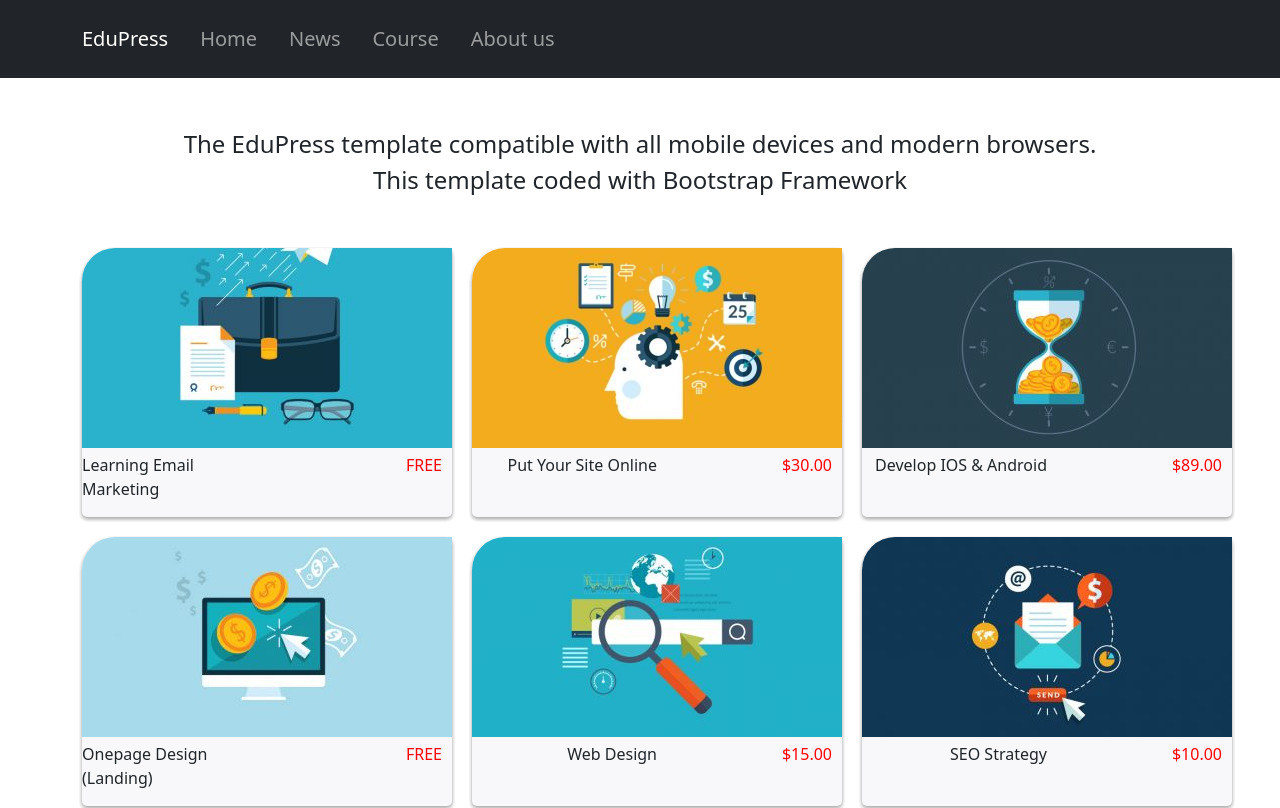
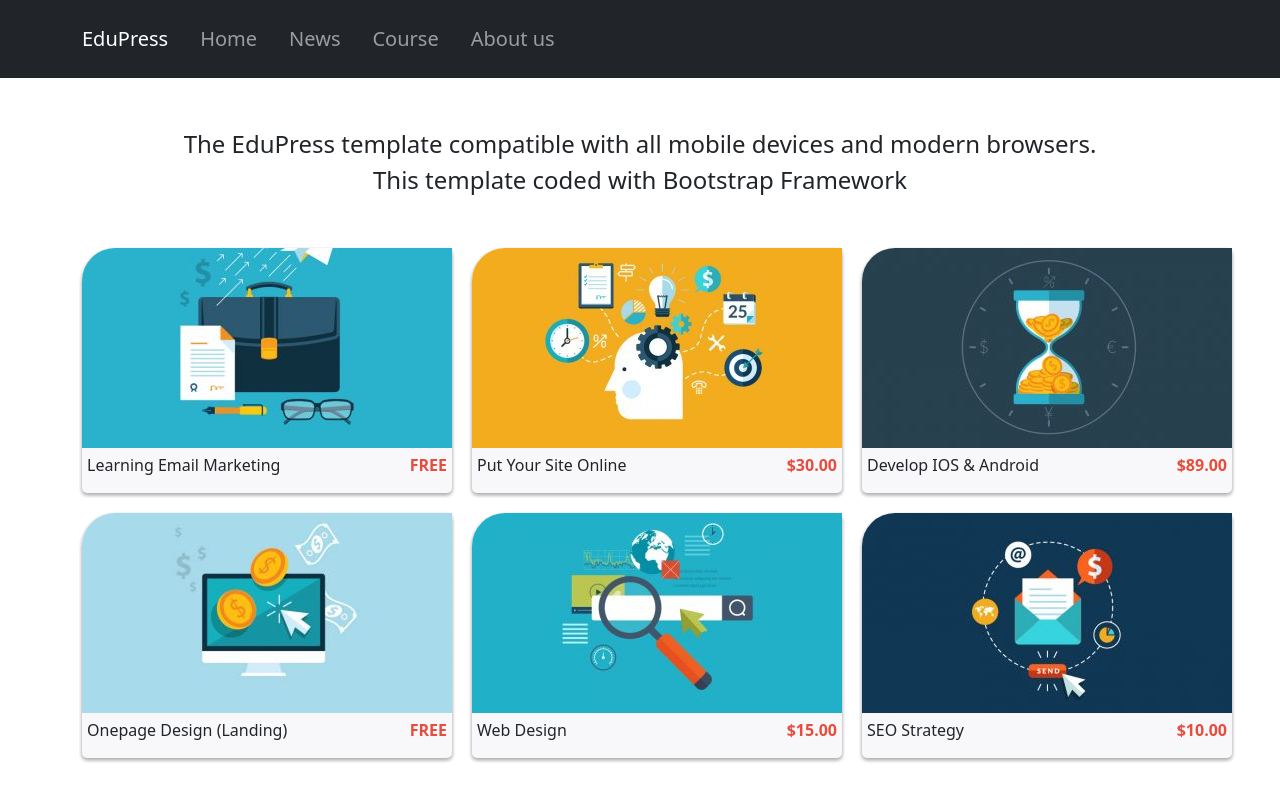
Before and after one commit to AdilMahmoudRion/edu-press, a React (Create React App) app: page /Course in a window 1280 px wide. Shown: the top 808 px of the page. Built offline with nearby package versions, Linux system fonts and the light colour scheme.

Commit message:
text betw

```diff
--- a/src/Components/Course/Course.css
+++ b/src/Components/Course/Course.css
@@ -23,13 +23,15 @@
 		0 2px 4px rgba(0,0,0,0.07);
 }
 .course-title{
+    padding: 0 5px;
     margin-top: 5px;
-    display: grid;
-    grid-template-columns: 1fr 1fr;
-    justify-items: end;
+    display: flex;
+    justify-content: space-between;
+    /* grid-template-columns: 1fr 1fr; */
+    /* justify-items: end; */
 
 }
 .price{
-    padding-right: 10px;
-    color: red;
+    font-weight: bold;
+    color: #e74c3c;
 }
--- a/src/Components/Course/Course.js
+++ b/src/Components/Course/Course.js
@@ -24,7 +24,7 @@ const Course = () => {
           <div>
             <img className="course-img" src={img1} alt="" />
           </div>
-          <div className="course-title justify-content-center">
+          <div className="course-title ">
             <p>Learning Email Marketing</p>
             <p className="price">FREE</p>
           </div>
@@ -33,7 +33,7 @@ const Course = () => {
           <div>
             <img className="course-img" src={img2} alt="" />
           </div>
-          <div className="course-title justify-content-center">
+          <div className="course-title ">
             <p>Put Your Site Online</p>
             <p className="price">$30.00</p>
           </div>
@@ -42,7 +42,7 @@ const Course = () => {
           <div>
             <img className="course-img" src={img3} alt="" />
           </div>
-          <div className="course-title justify-content-center">
+          <div className="course-title ">
             <p>Develop IOS & Android</p>
             <p className="price">$89.00</p>
           </div>
@@ -51,7 +51,7 @@ const Course = () => {
           <div>
             <img className="course-img" src={img4} alt="" />
           </div>
-          <div className="course-title justify-content-center">
+          <div className="course-title ">
             <p>Onepage Design (Landing)</p>
             <p className="price">FREE</p>
           </div>
@@ -60,7 +60,7 @@ const Course = () => {
           <div>
             <img className="course-img" src={img5} alt="" />
           </div>
-          <div className="course-title justify-content-center">
+          <div className="course-title ">
             <p>Web Design</p>
             <p className="price">$15.00</p>
           </div>
@@ -69,7 +69,7 @@ const Course = () => {
           <div>
             <img className="course-img" src={img6} alt="" />
           </div>
-          <div className="course-title justify-content-center">
+          <div className="course-title ">
             <p>SEO Strategy</p>
             <p className="price">$10.00</p>
           </div>
--- a/src/Components/Home/Home.js
+++ b/src/Components/Home/Home.js
@@ -12,7 +12,7 @@ const Home = () => {
           <Col className="header-information">
             <small>*eduPress includes iBooks, PDF & ePub versions</small>
             <h1 className="header">
-              Welcome To The EduPress<br/>Learning Management System
+              Welcome To The EduPress<br/>  Learning Management System
             </h1>
             <p>
               Get access to 200 high converting headline formulas. Copy the
```
Also changed, not shown: src/Components/AboutUs/img/hand-painted-watercolor-background-with-sky-clouds-shape_24972-1095.jpg (added).
